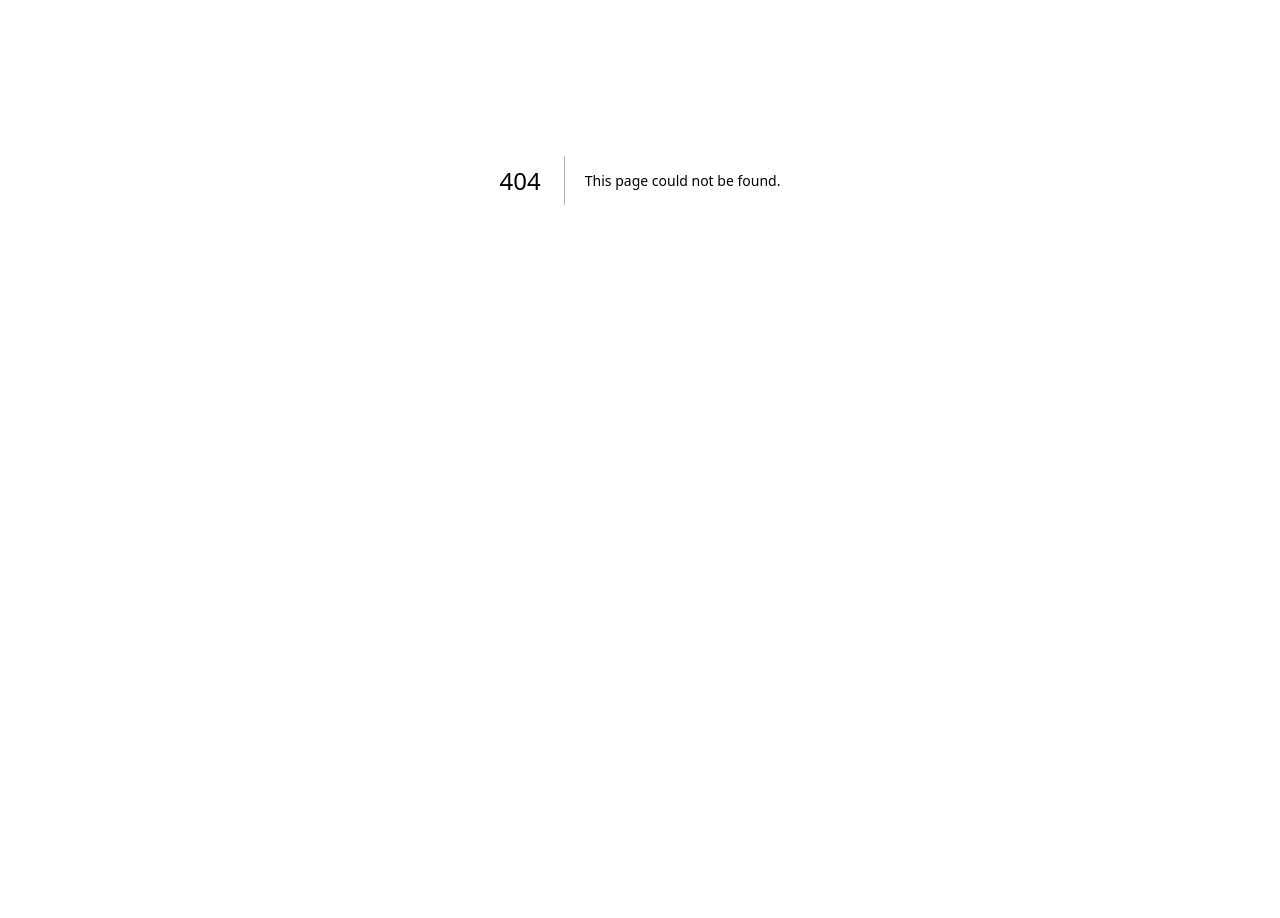
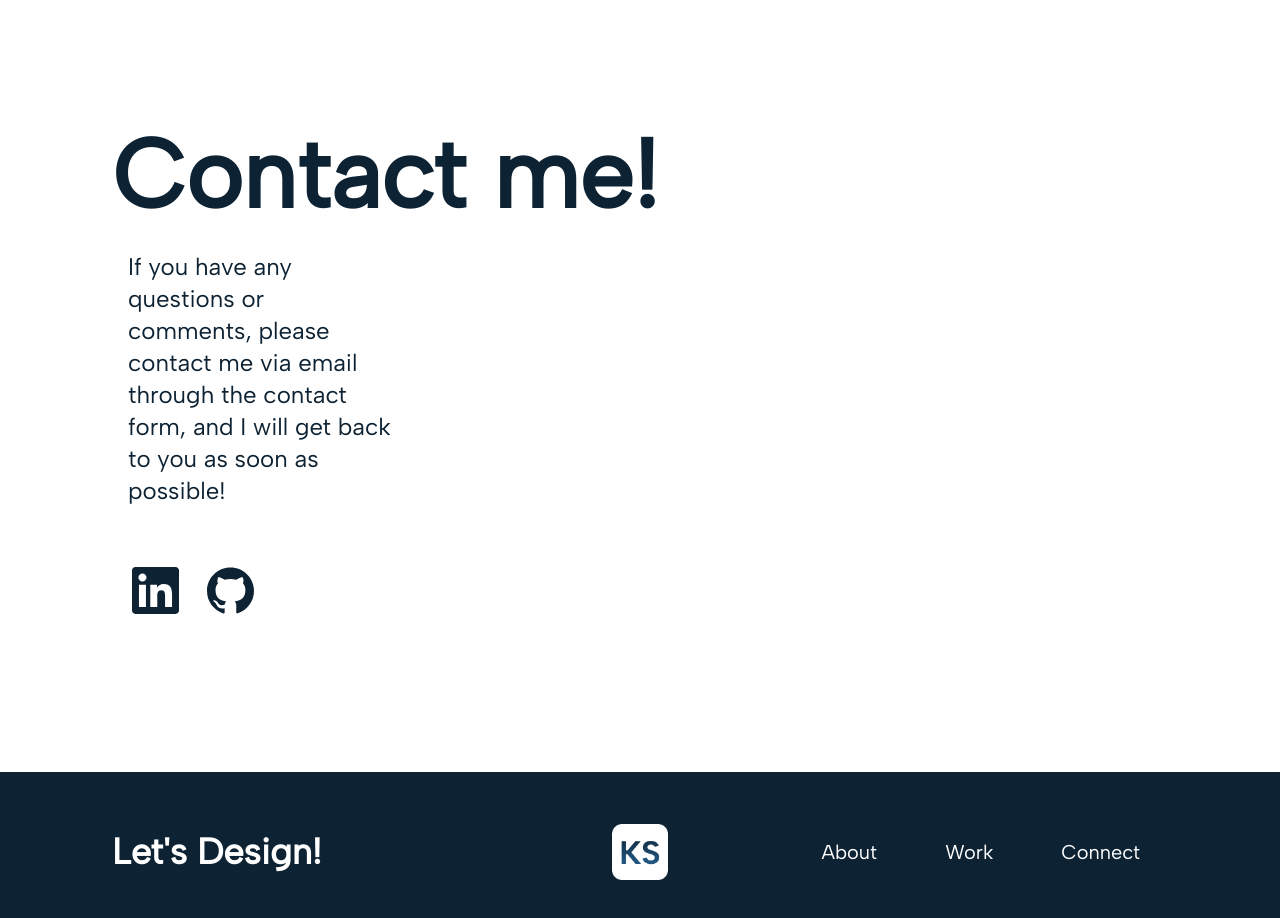
Before and after one commit to ksamonte50/personal-portfolio, a Next.js app: page /connect in a window 1280 px wide. Before the commit this address had no page. Shown: the part 220-1138 px from the top of the page. Before the commit the page ends 800 px from the top, so only its background shows below. Built offline with nearby package versions, Linux system fonts and the light colour scheme.

Commit message:
start work and connect pages

```diff
--- a/app/about/page.tsx
+++ b/app/about/page.tsx
@@ -1,6 +1,5 @@
 // Optimizations
 import Image from "next/image";
-import Link from "next/link";
 
 // Components
 import Navbar from "../components/navbar";
--- a/app/components/footer.tsx
+++ b/app/components/footer.tsx
@@ -14,9 +14,9 @@
         />
         <nav>
             <ul className="flex text-white text-xl rounded-full gap-x-3">
-                <li className="px-7 py-2.5 rounded-full hover:bg-blue transition duration-300"><Link href="#">About</Link></li>
-                <li className="px-7 py-2.5 rounded-full hover:bg-blue transition duration-300"><Link href="#">Work</Link></li>
-                <li className="px-7 py-2.5 rounded-full hover:bg-blue transition duration-300"><Link href="#">Connect</Link></li>
+                <li className="px-7 py-2.5 rounded-full hover:bg-blue transition duration-300"><Link href="/about">About</Link></li>
+                <li className="px-7 py-2.5 rounded-full hover:bg-blue transition duration-300"><Link href="/work">Work</Link></li>
+                <li className="px-7 py-2.5 rounded-full hover:bg-blue transition duration-300"><Link href="/connect">Connect</Link></li>
             </ul>
         </nav>
       </footer>
--- a/app/components/navbar.tsx
+++ b/app/components/navbar.tsx
@@ -15,8 +15,8 @@
         </Link>
         <ul className="flex bg-darkestblue text-white text-xl rounded-full gap-x-3">
             <li className="px-7 py-2.5 rounded-full hover:bg-blue hover:text-darkestblue transition duration-300"><Link href="/about">About</Link></li>
-            <li className="px-7 py-2.5 rounded-full hover:bg-blue hover:text-darkestblue transition duration-300"><Link href="#">Work</Link></li>
-            <li className="px-7 py-2.5 rounded-full hover:bg-blue hover:text-darkestblue transition duration-300"><Link href="#">Connect</Link></li>
+            <li className="px-7 py-2.5 rounded-full hover:bg-blue hover:text-darkestblue transition duration-300"><Link href="/work">Work</Link></li>
+            <li className="px-7 py-2.5 rounded-full hover:bg-blue hover:text-darkestblue transition duration-300"><Link href="/connect">Connect</Link></li>
         </ul>
       </nav>
     );
--- /dev/null
+++ b/app/connect/page.tsx
@@ -0,0 +1,48 @@
+// Components
+import Navbar from "../components/navbar";
+import Footer from "../components/footer";
+
+export default function Connect() {
+    return (
+        <>
+            <Navbar />
+            <aside className="flex flex-col justify-center mx-28 h-screen">
+                <h1 className="text-darkestblue text-8xl font-semibold mb-7">Contact me!</h1>
+                <p className="text-darkestblue text-2xl w-1/4 ml-4 mb-14">If you have any questions or comments, please contact me via email through the contact form, and I will get back to you as soon as possible!</p>
+                <ul className="flex items-center gap-5 ml-4">
+                    <li>
+                        <a href="https://www.linkedin.com/in/kyle-michael-samonte/" target="_blank">
+                            <svg
+                                width="55"
+                                height="55"
+                                role="img"
+                                viewBox="0 0 24 24"
+                                xmlns="http://www.w3.org/2000/svg"
+                                className="fill-darkestblue p-1 rounded-md hover:scale-125 transition-transform duration-200 ease-in-out"
+                            >
+                                <title>LinkedIn Logo</title>
+                                <path d="M20.447 20.452h-3.554v-5.569c0-1.328-.027-3.037-1.852-3.037-1.853 0-2.136 1.445-2.136 2.939v5.667H9.351V9h3.414v1.561h.046c.477-.9 1.637-1.85 3.37-1.85 3.601 0 4.267 2.37 4.267 5.455v6.286zM5.337 7.433c-1.144 0-2.063-.926-2.063-2.065 0-1.138.92-2.063 2.063-2.063 1.14 0 2.064.925 2.064 2.063 0 1.139-.925 2.065-2.064 2.065zm1.782 13.019H3.555V9h3.564v11.452zM22.225 0H1.771C.792 0 0 .774 0 1.729v20.542C0 23.227.792 24 1.771 24h20.451C23.2 24 24 23.227 24 22.271V1.729C24 .774 23.2 0 22.222 0h.003z"/>
+                            </svg>
+                        </a>
+                    </li>
+                    <li>
+                        <a href="https://github.com/ksamonte50" target="_blank">
+                            <svg
+                                width="55"
+                                height="55"
+                                role="img"
+                                viewBox="0 0 24 24"
+                                xmlns="http://www.w3.org/2000/svg"
+                                className="fill-darkestblue p-1 rounded-md hover:scale-125 transition-transform duration-200 ease-in-out"
+                            >
+                                <title>GitHub</title>
+                                <path d="M12 .297c-6.63 0-12 5.373-12 12 0 5.303 3.438 9.8 8.205 11.385.6.113.82-.258.82-.577 0-.285-.01-1.04-.015-2.04-3.338.724-4.042-1.61-4.042-1.61C4.422 18.07 3.633 17.7 3.633 17.7c-1.087-.744.084-.729.084-.729 1.205.084 1.838 1.236 1.838 1.236 1.07 1.835 2.809 1.305 3.495.998.108-.776.417-1.305.76-1.605-2.665-.3-5.466-1.332-5.466-5.93 0-1.31.465-2.38 1.235-3.22-.135-.303-.54-1.523.105-3.176 0 0 1.005-.322 3.3 1.23.96-.267 1.98-.399 3-.405 1.02.006 2.04.138 3 .405 2.28-1.552 3.285-1.23 3.285-1.23.645 1.653.24 2.873.12 3.176.765.84 1.23 1.91 1.23 3.22 0 4.61-2.805 5.625-5.475 5.92.42.36.81 1.096.81 2.22 0 1.606-.015 2.896-.015 3.286 0 .315.21.69.825.57C20.565 22.092 24 17.592 24 12.297c0-6.627-5.373-12-12-12"/>
+                            </svg>
+                        </a>
+                    </li>
+                </ul>
+            </aside>
+            <Footer />
+        </>
+    );
+}
--- /dev/null
+++ b/app/work/page.tsx
@@ -0,0 +1,16 @@
+// Components
+import Navbar from "../components/navbar";
+import Footer from "../components/footer";
+import ProjectCard from "../components/projectCard";
+
+export default function Work() {
+    return (
+        <>
+        <Navbar />
+        <ProjectCard />
+        <ProjectCard />
+        <ProjectCard />
+        <Footer />
+    </>
+  );
+}
```
